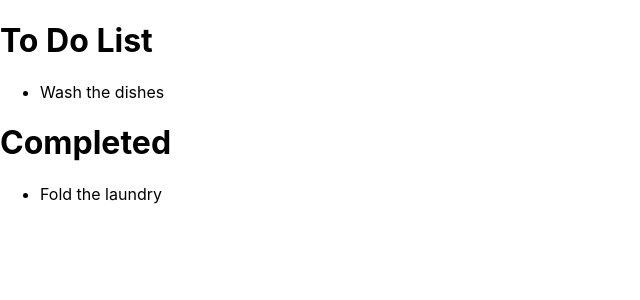
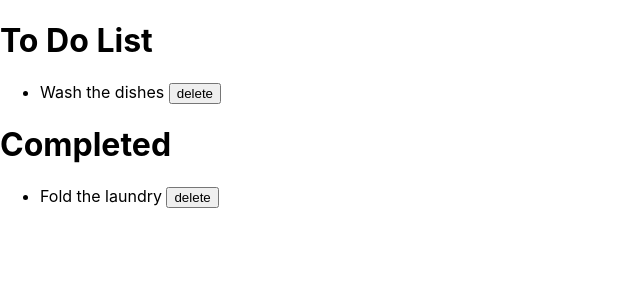
Before and after one commit to daniellequevedo/to-do-list, a React (Create React App) app: page / in a window 1280 px wide. Shown: the top 300 px of the page, without its empty margins (0-640 px from the left). Built offline with nearby package versions, Linux system fonts and the light colour scheme.

Commit message:
added non-functioning delete button

```diff
--- a/src/components/ListItem.js
+++ b/src/components/ListItem.js
@@ -3,7 +3,15 @@ import React from 'react';
 const ListItem = ({description}) => {
 
     return (
-        <li>{description}</li>
+        <li>
+            <span>
+                {description}
+                &nbsp;
+            </span>
+            <button>
+                delete
+            </button>
+        </li>
     );
 }
 
```
